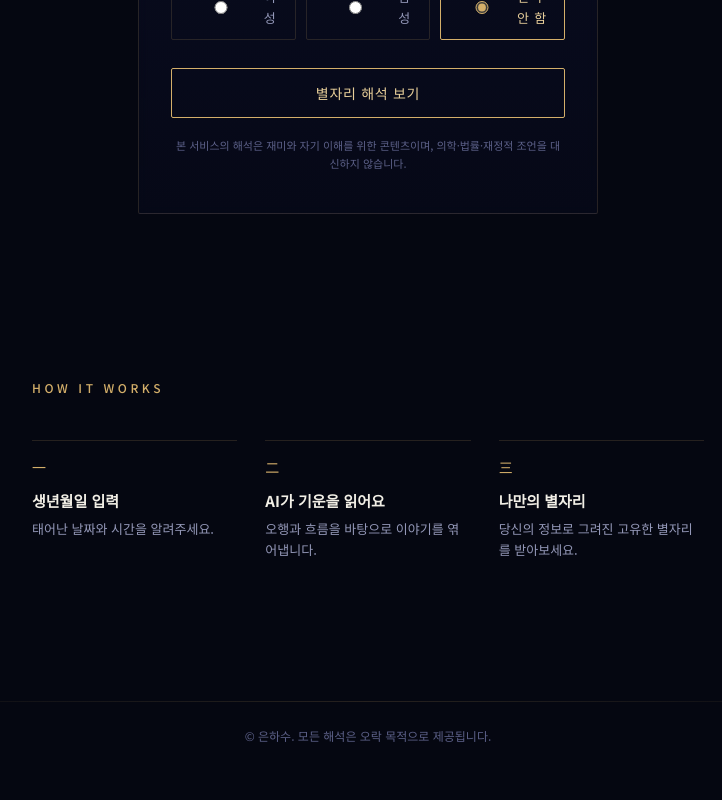
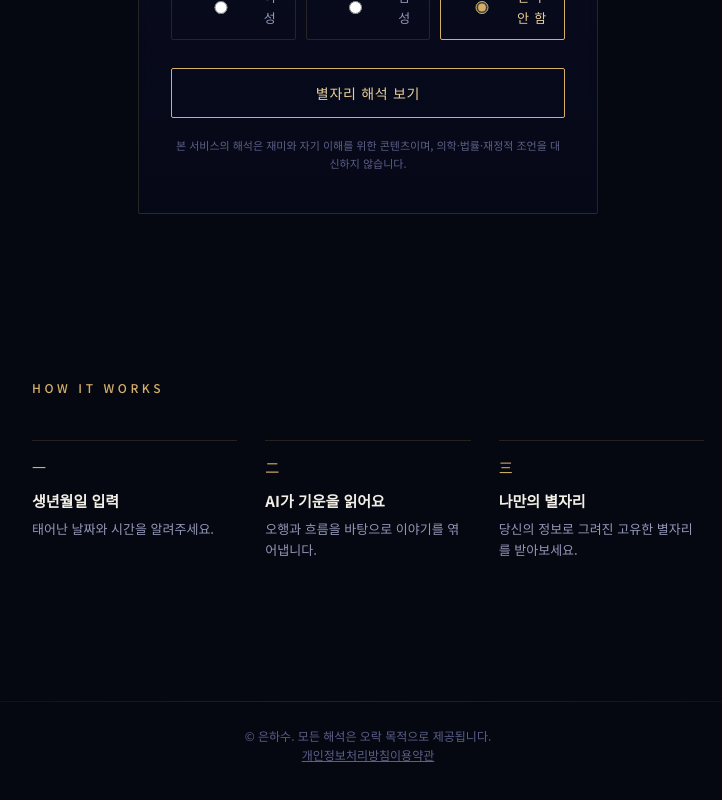
Before and after one commit to ssooom-source/Eunhasu, a Next.js app: page / in a window 1280 px wide. Shown: the part 1288-2088 px from the top of the page, without its empty margins (272-994 px from the left). Built offline with nearby package versions, Linux system fonts and the light colour scheme.

Commit message:
Add footer links for privacy and terms

```diff
--- a/app/page.tsx
+++ b/app/page.tsx
@@ -252,6 +252,10 @@
       <footer className="site-footer">
         <hr className="divider" style={{ marginBottom: 24 }} />© 은하수. 모든
         해석은 오락 목적으로 제공됩니다.
+        <div className="footer-links">
+          <a href="/privacy">개인정보처리방침</a>
+          <a href="/terms">이용약관</a>
+        </div>
       </footer>
     </>
   );
```
